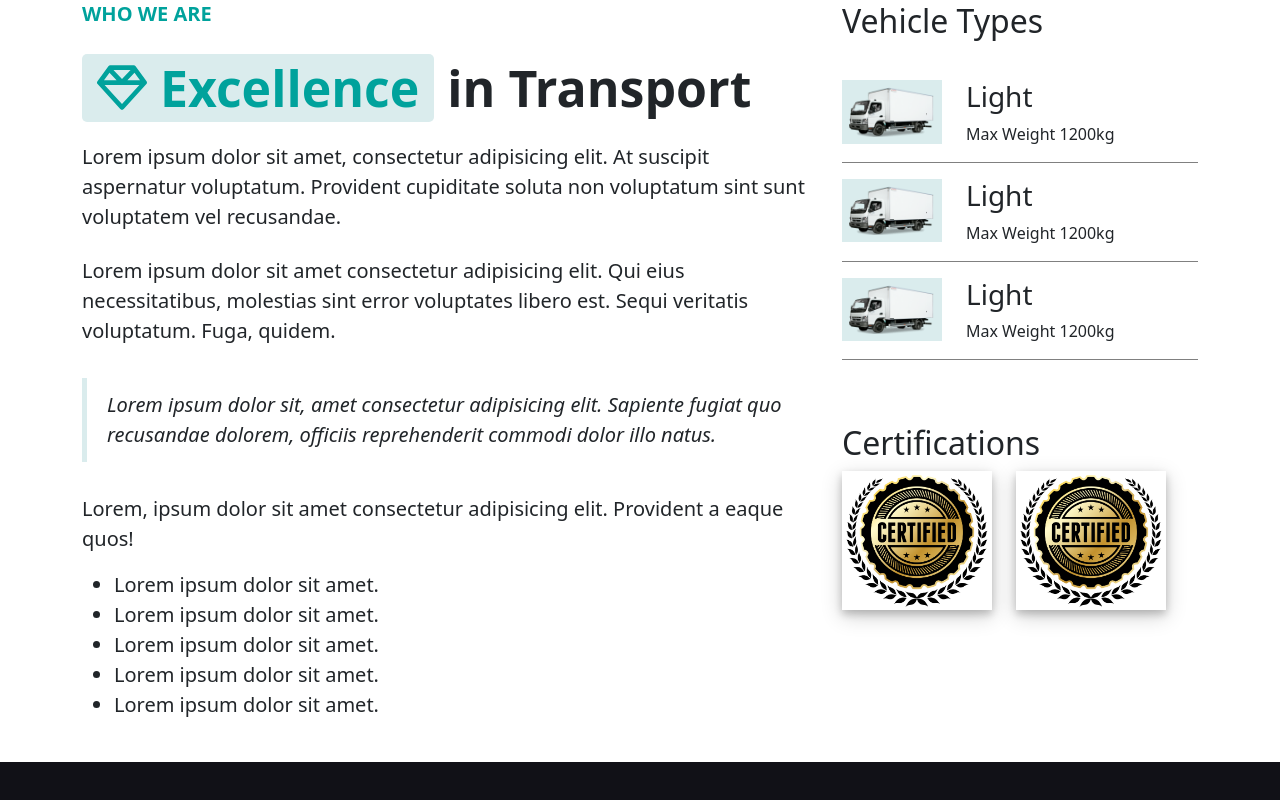
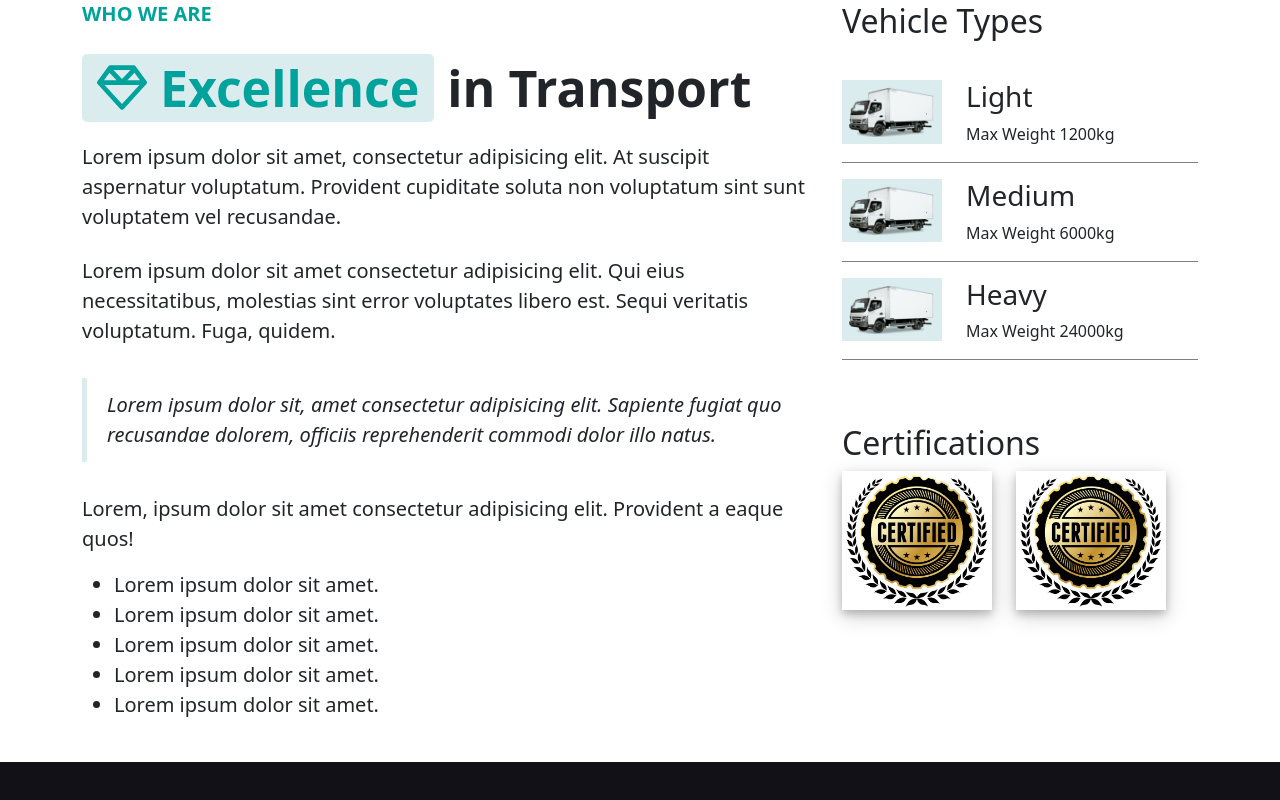
Before and after one commit to TheDusty117/proj-html-vuejs, a Vue app: page / in a window 1280 px wide. Shown: the part 1038-1838 px from the top of the page. Built offline with nearby package versions, Linux system fonts and the light colour scheme.

Commit message:
REWORK excellence trucks sizes

```diff
--- a/src/components/Excellence-Section.vue
+++ b/src/components/Excellence-Section.vue
@@ -1,6 +1,29 @@
 <script>
 
 export default{
+  data(){
+    return{
+
+      trucks: [
+
+        {
+          size: 'Light',
+          weight: 'Max Weight 1200kg'
+        },
+        {
+          size: 'Medium',
+          weight: 'Max Weight 6000kg'
+        },
+        {
+          size: 'Heavy',
+          weight: 'Max Weight 24000kg'
+        },
+
+      ]
+
+
+    }
+  }
 
 }
 
@@ -34,13 +57,13 @@ export default{
         <h2 class="pb-3">Vehicle Types</h2>
         <ul class="p-0">
 
-          <li v-for="el in 3" class="d-flex pt-3 gap-4 truck-item">
+          <li v-for="truck in trucks" class="d-flex pt-3 gap-4 truck-item">
             <div>
               <img class="truck-img" src="/images/truck-1.png" alt="">
             </div>
             <div>
-              <h3>Light</h3>
-              <p>Max Weight 1200kg</p>
+              <h3>{{ truck.size }}</h3>
+              <p>{{ truck.weight }}</p>
             </div>
           </li>
 
--- a/src/components/Header.vue
+++ b/src/components/Header.vue
@@ -56,13 +56,19 @@ export default{
           </span>
         </li>
         <li>
-          <span><font-awesome-icon icon="fa-brands fa-facebook-f" /></span>
+          <a href="#">
+            <span><font-awesome-icon class="icon-hover" icon="fa-brands fa-facebook-f" /></span>
+          </a>
         </li>
         <li>
-          <span><font-awesome-icon icon="fa-brands fa-twitter" /></span>
+          <a href="#">
+            <span><font-awesome-icon class="icon-hover" icon="fa-brands fa-twitter" /></span>
+          </a>
         </li>
         <li>
-          <span><font-awesome-icon icon="fa-brands fa-linkedin-in" /></span>
+          <a href="#">
+            <span><font-awesome-icon class="icon-hover" icon="fa-brands fa-linkedin-in" /></span>
+          </a>
         </li>
       </ul>
 
@@ -81,7 +87,9 @@ export default{
       <div class="col-2">
         <ul class="p-0">
           <li>
-            <h2 class="main-logo"><span class="nex-style">NEX</span> GEN</h2>
+            <a href="#">
+              <h2 class="main-logo"><span class="nex-style">NEX</span> GEN</h2>
+            </a>
           </li>
         </ul>
       </div>
@@ -93,7 +101,7 @@ export default{
           </li>
 
           <li>
-            <a href="#"><font-awesome-icon icon="fa-regular fa-user" /></a>
+            <a href="#"><font-awesome-icon class="icon-hover" icon="fa-regular fa-user" /></a>
           </li>
           <li>
             <button class="btn btn-custom btn-custom-active">GET IN TOUCH</button>
@@ -150,7 +158,10 @@ section{
 
 }
 
+a:hover, .icon-hover:hover{
+  color: #00c4c4;
 
+}
 .row-contacts-opening{
   padding-top: 13px;
 }
```
